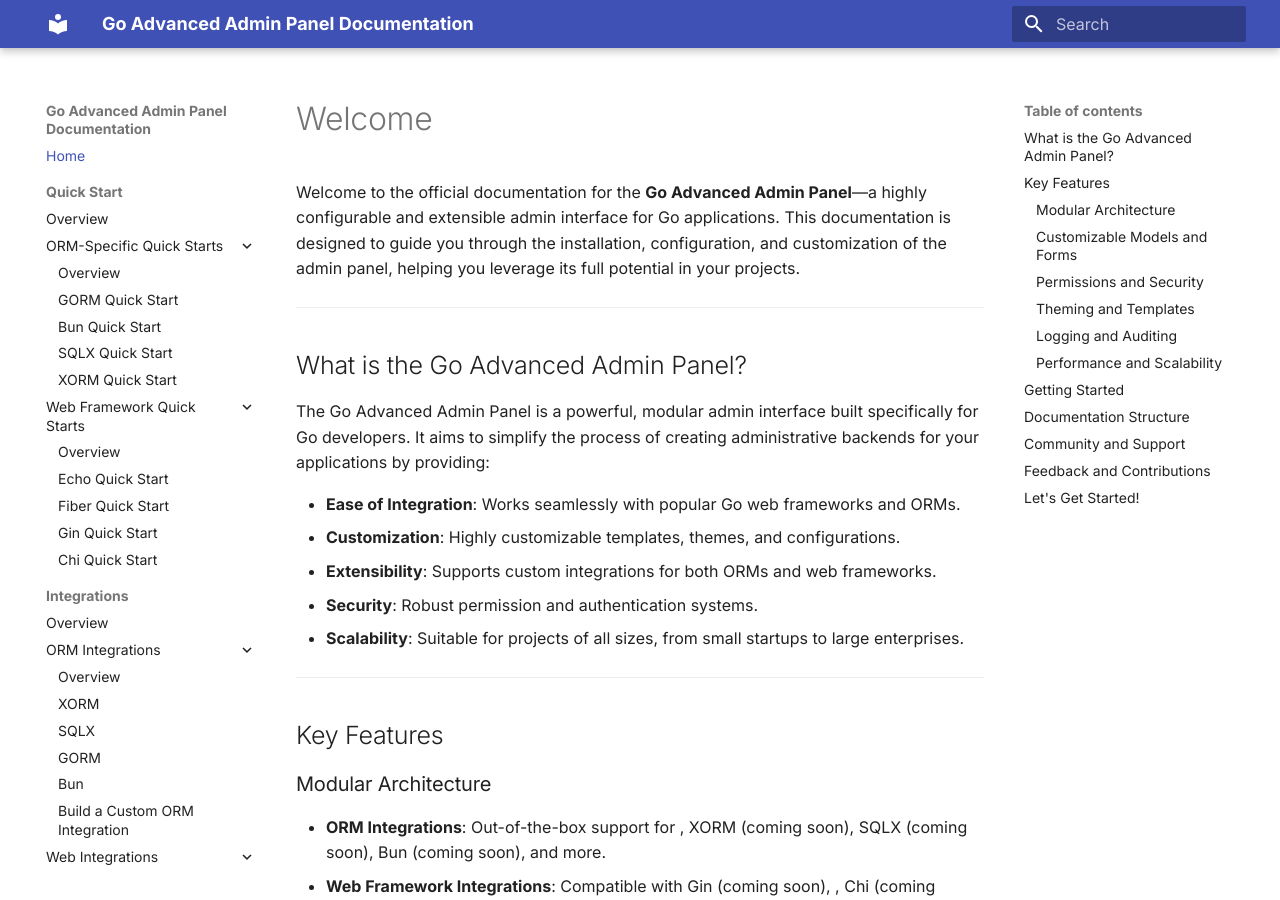
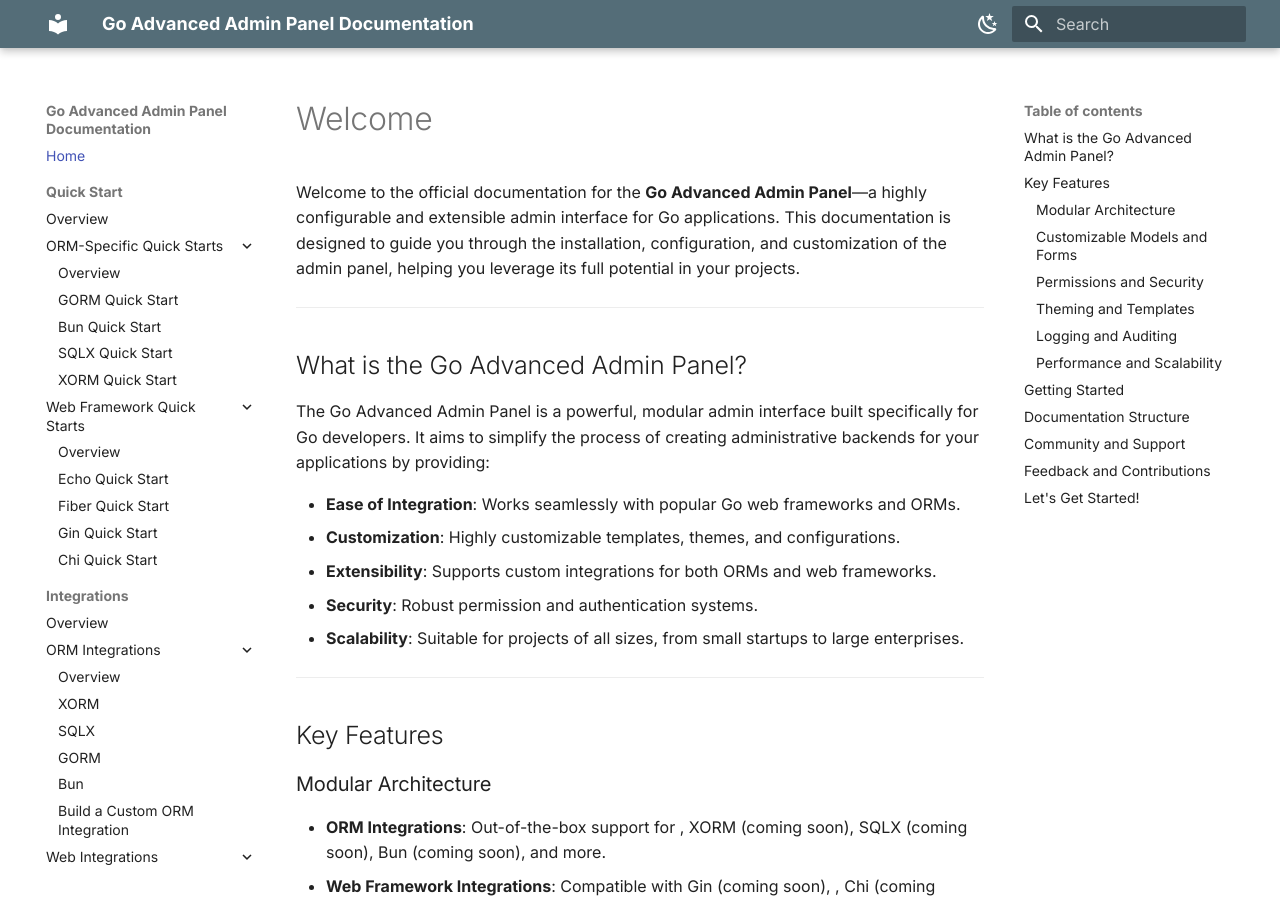
Before and after one commit to go-advanced-admin/docs, an MkDocs documentation site: the page built from docs/index.md, in a window 1280 px wide and 900 px high. Built offline with MkDocs 1.6.1 and Material for MkDocs 9.7.7, drawn with Linux system fonts in a browser that asks for light colours.

Commit message:
Update Material theme palette and dark mode toggle

```diff
--- a/mkdocs.yml
+++ b/mkdocs.yml
@@ -6,17 +6,21 @@ theme:
     - navigation.tracking
     - navigation.sections
     - navigation.expand
+    - navigation.top
     - toc.follow
   palette:
     - scheme: default
-      primary: indigo
-      accent: deep orange
-    - scheme: slate
-      primary: indigo
-      accent: deep orange
+      primary: blue grey
+      accent: light blue
       toggle:
         icon: material/weather-night
         name: Switch to dark mode
+    - scheme: slate
+      primary: blue grey
+      accent: light blue
+      toggle:
+        icon: material/weather-sunny
+        name: Switch to light mode
   font:
     text: "Inter"
     code: "Fira Code"
```
